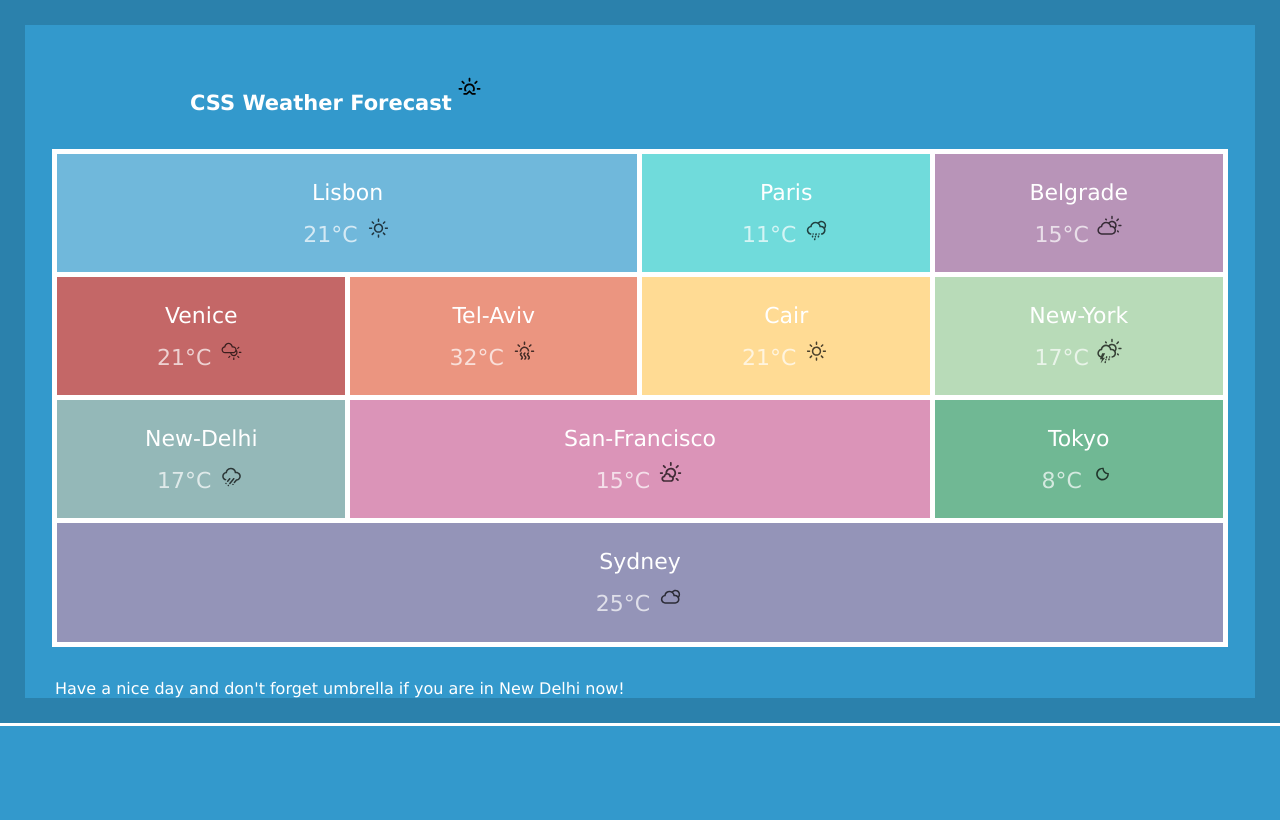
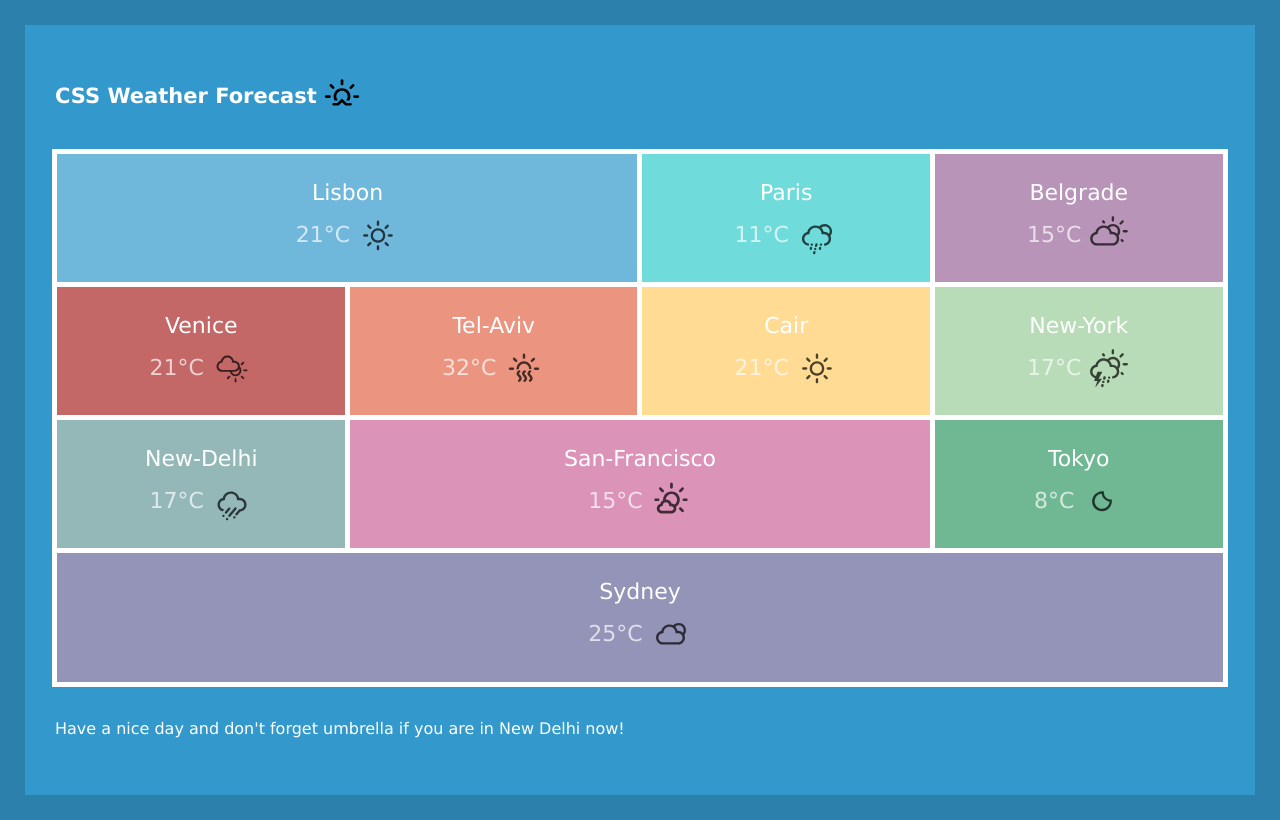
Before and after one commit to OlesiaShcherbenko/hw-weather-fortcast, a plain HTML site: page index.html in a window 1280 px wide. Drawn offline with Linux system fonts and the light colour scheme; a web font is replaced by a local one.

Commit message:
:lipstick: Add color variables and update UI

```diff
--- a/index.html
+++ b/index.html
@@ -8,13 +8,14 @@
     <title>Weather fortcast</title>
   </head>
   <body>
-    <main class="container">
+    <main >
+      <div class="container">
         <div class="title">
           <h3>CSS Weather Forecast</h3>
           <img src="assets/weather-icons/wi-sunrise.svg" alt="sunrise" />
         </div>
 
-      <div class="container">
+        <div>
           <ul class="items">
             <li class="lisbon">
               Lisbon
@@ -126,6 +127,8 @@
         <p>
           Have a nice day and don't forget umbrella if you are in New Delhi now!
         </p>
+      </div>
+
     </main>
   </body>
 </html>
--- a/style.css
+++ b/style.css
@@ -1,3 +1,20 @@
+:root {
+  --white: #fff;
+  --border-blue-dark: #2B81AC;
+  --bg-blue-light: #3399CC;
+  --lisabon: #3399CC;
+  --paris: #33CCCC;
+  --belgrade: #33CCCC;
+  --venice: #C24747;
+  --tel-avive: #E2674A;
+  --cair: #E2674A;
+  --new-york: #99CC99;
+  --new-delhi: #669999;
+  --san-francisco: #CC6699;
+  --tokyo: #339966;
+  --sydney: #666699;
+}
+
 /*
 CSS NORMALIZE
 */
@@ -12,10 +29,10 @@ CSS NORMALIZE
 
 body {
   font-family: "Lucida Sans Unicode", sans-serif;
-  color: #fff;
+  color: var(--white);
   height: 100hv;
-  background-color: #3399cc;
-  border: 25px solid #2b81ac;
+  background-color: var(--bg-blue-light);
+  border: 25px solid var(--border-blue-dark);
   outline-style: solid;
 }
 
@@ -40,23 +57,30 @@ image {
 MAIN
 */
 
-h3 {
-  font-size: 21px;
-  padding: 66px 4px 37px 135px;
+main {
+  height: 90vh;
 }
 
-img {
-  width: 27px;
-  height: auto;
+.container {
+  max-width: 1170px;
+  margin: 50px auto;
 }
 
 .title {
   display: flex;
+  align-items: center;
+  margin-bottom: 35px;
 }
 
-.container {
-  max-width: 1170px;
-  margin: 0 auto;
+h3 {
+  font-size: 21px;
+  margin-right: 4px;
+}
+
+/* How to change color (black -> white)? Property "fill" doesn't work. */
+img {
+  width: 42px;
+  height: auto;
 }
 
 .items {
@@ -67,7 +91,7 @@ img {
 .items li {
   display: inline-block;
   padding: 26px 0;
-  border: 2px solid #fff;
+  border: 2px solid var(--white);
   text-align: center;
   font-size: 22px;
   outline-style: solid;
@@ -82,7 +106,7 @@ img {
   opacity: 1;
 }
 
-.items i {
+.items img {
   font-size: 42px;
   vertical-align: middle;
 }
```
Lines whose indentation alone changed are shown as unchanged.
